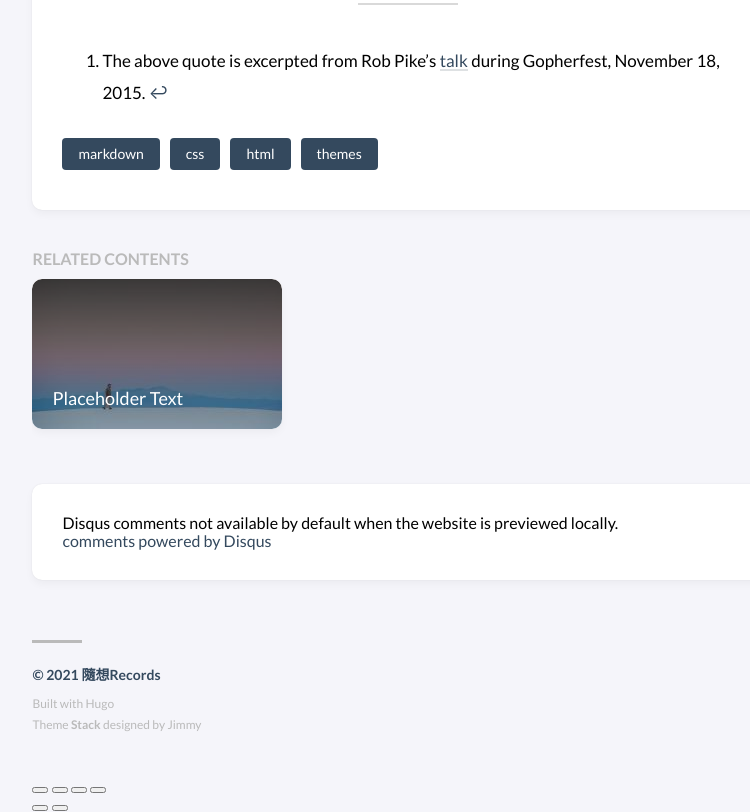
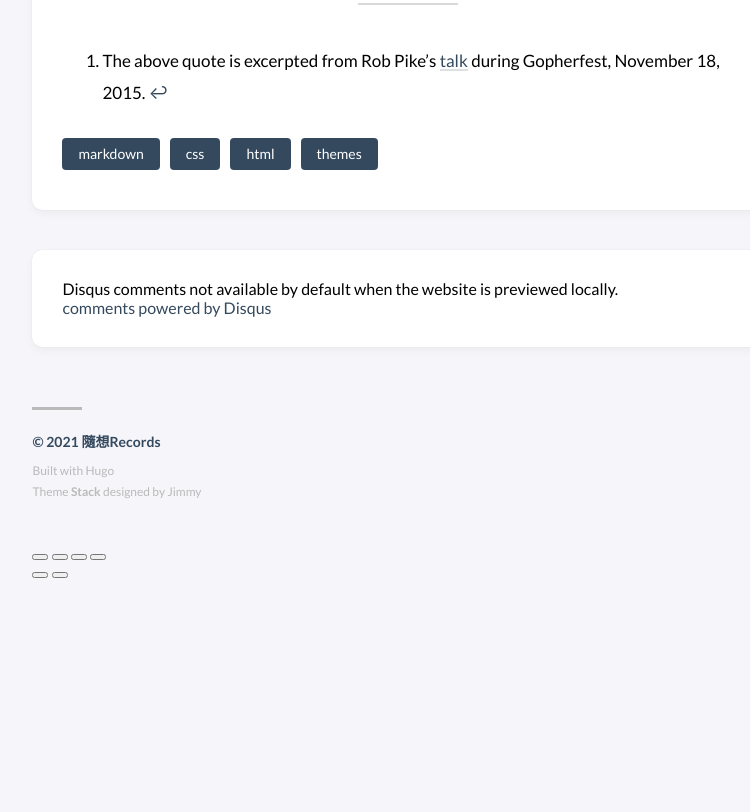
Before and after one commit to hensuu/hensuu.github.io, a plain HTML site: page p/markdown-syntax-guide/index.html in a window 1280 px wide. Shown: the part 5082-5894 px from the top of the page, without its empty margins (127-877 px from the left). After the commit the page ends 5660 px from the top, so only its background shows below. Drawn offline with Linux system fonts and the light colour scheme; some packages are replaced by stand-ins of ours; a script that the page names is missing.

```diff
--- a/p/markdown-syntax-guide/index.html
+++ b/p/markdown-syntax-guide/index.html
@@ -283,35 +283,6 @@
     <aside class="related-contents--wrapper">
 
 
-        <h2 class="section-title">Related contents</h2>
-        <div class="related-contents">
-            <div class="flex article-list--tile">
-
-
-<article class="has-image">
-    <a href="/p/placeholder-text/">
-
-
-            <div class="article-image">
-                <img src="/p/placeholder-text/_hu958d513eeefe5556a31d065479ecc5ac_14205_7bffa90d1e66ca9b8184fda08a99dc7e.jpg"
-                        width="250"
-                        height="150"
-                        loading="lazy"
-                        data-key=""
-                        data-hash="md5-jq4GZk3fs&#43;jcbgAHVstwOw==">
-
-            </div>
-
-
-        <div class="article-details">
-            <h2 class="article-title">Placeholder Text</h2>
-        </div>
-    </a>
-</article>
-
-            </div>
-        </div>
-
 </aside>
 
 
```
Also changed, not shown: p/placeholder-text/index.html (+0 -22 lines).
